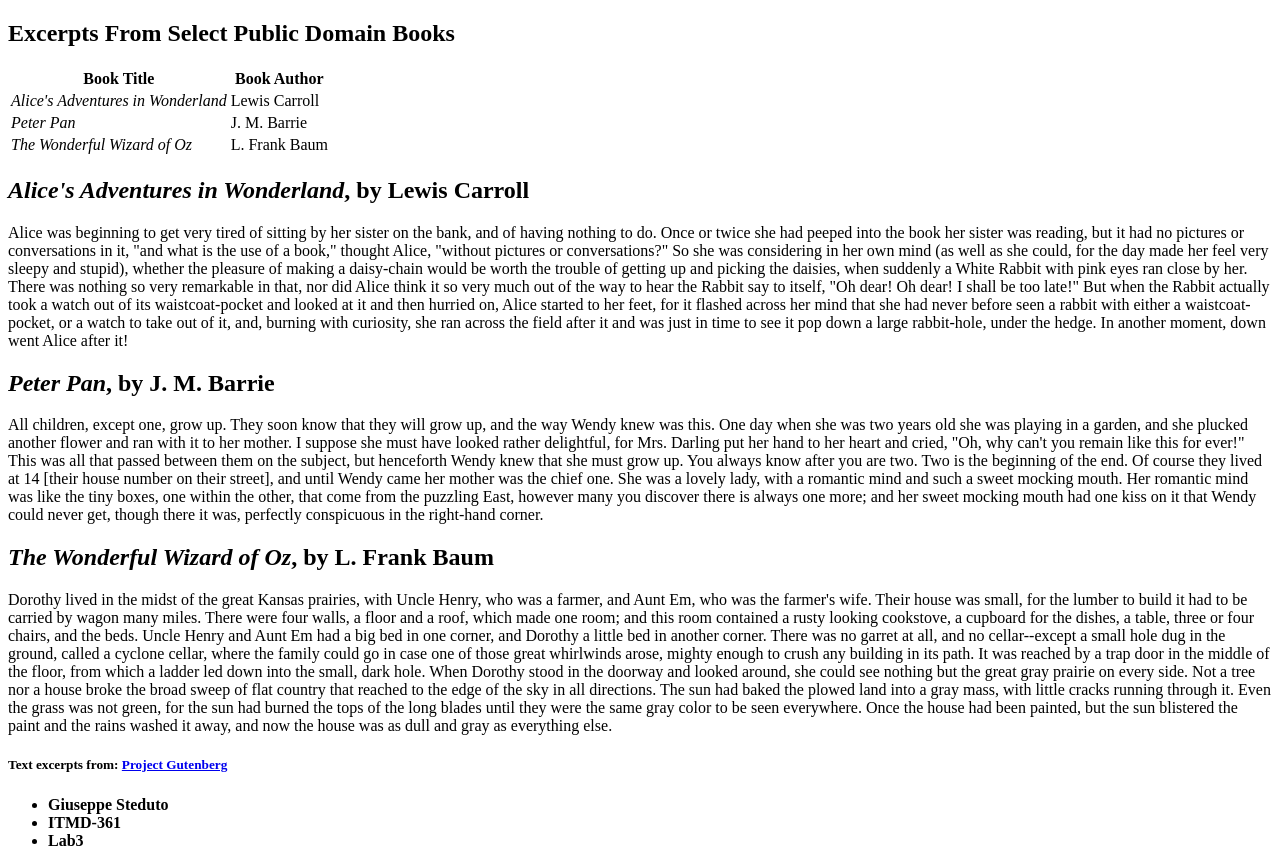
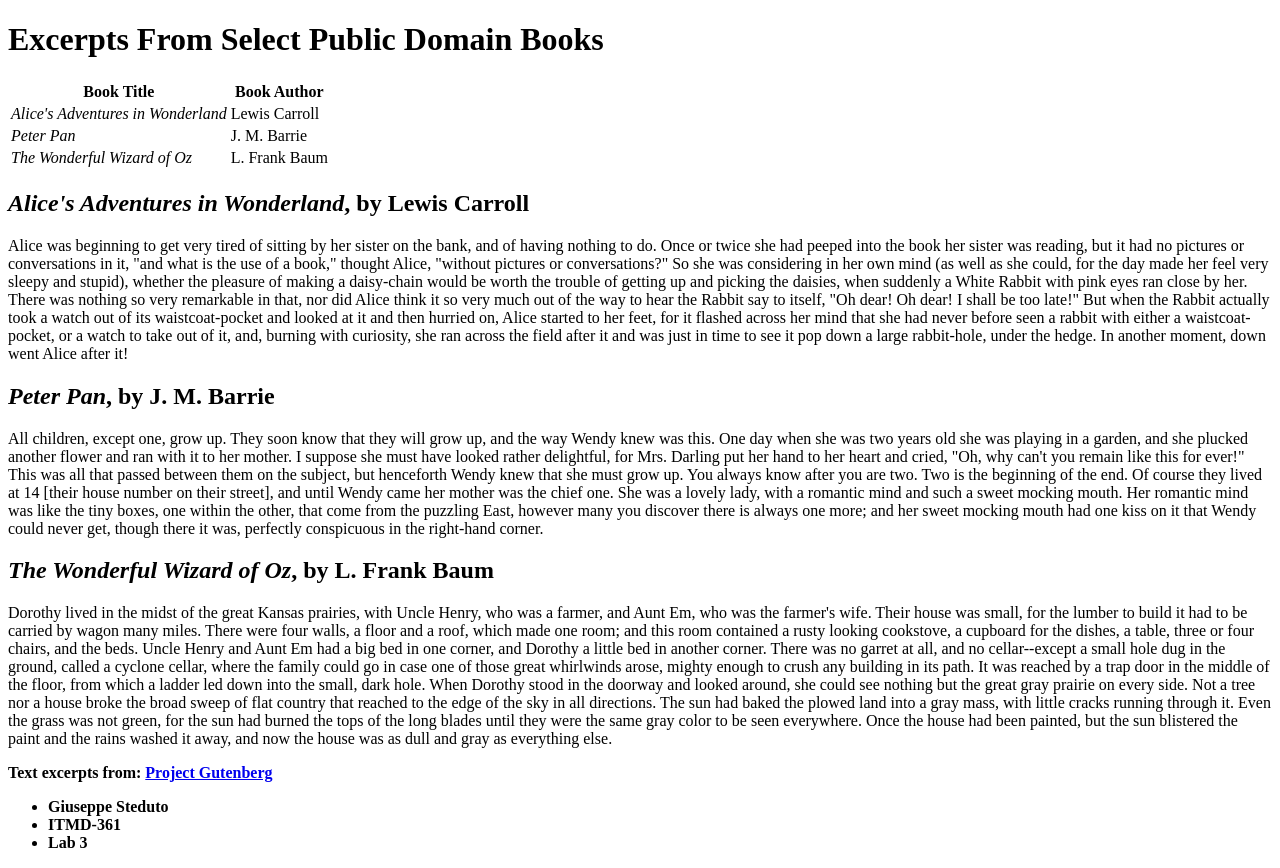
Before and after one commit to giuseppe-steduto/itmd361-fall2022-lab3, a plain HTML site: page index.html in a window 1280 px wide. Drawn offline with Linux system fonts and the light colour scheme.

Commit message:
Fix minor mistakes

```diff
--- a/index.html
+++ b/index.html
@@ -5,7 +5,7 @@
     <title> Excerpts From Select Public Domain Books </title>
 </head>
 <body>
-<h2>Excerpts From Select Public Domain Books</h2>
+<h1>Excerpts From Select Public Domain Books</h1>
 <table>
     <tr>
         <th>
@@ -40,8 +40,9 @@
 <p>All children, except one, grow up. They soon know that they will grow up, and the way Wendy knew was this. One day when she was two years old she was playing in a garden, and she plucked another flower and ran with it to her mother. I suppose she must have looked rather delightful, for Mrs. Darling put her hand to her heart and cried, "Oh, why can't you remain like this for ever!" This was all that passed between them on the subject, but henceforth Wendy knew that she must grow up. You always know after you are two. Two is the beginning of the end. Of course they lived at 14 [their house number on their street], and until Wendy came her mother was the chief one. She was a lovely lady, with a romantic mind and such a sweet mocking mouth. Her romantic mind was like the tiny boxes, one within the other, that come from the puzzling East, however many you discover there is always one more; and her sweet mocking mouth had one kiss on it that Wendy could never get, though there it was, perfectly conspicuous in the right-hand corner.</p>
 <h2><em>The Wonderful Wizard of Oz</em>, by L. Frank Baum</h2>
 <p>Dorothy lived in the midst of the great Kansas prairies, with Uncle Henry, who was a farmer, and Aunt Em, who was the farmer's wife. Their house was small, for the lumber to build it had to be carried by wagon many miles. There were four walls, a floor and a roof, which made one room; and this room contained a rusty looking cookstove, a cupboard for the dishes, a table, three or four chairs, and the beds. Uncle Henry and Aunt Em had a big bed in one corner, and Dorothy a little bed in another corner. There was no garret at all, and no cellar--except a small hole dug in the ground, called a cyclone cellar, where the family could go in case one of those great whirlwinds arose, mighty enough to crush any building in its path. It was reached by a trap door in the middle of the floor, from which a ladder led down into the small, dark hole. When Dorothy stood in the doorway and looked around, she could see nothing but the great gray prairie on every side. Not a tree nor a house broke the broad sweep of flat country that reached to the edge of the sky in all directions. The sun had baked the plowed land into a gray mass, with little cracks running through it. Even the grass was not green, for the sun had burned the tops of the long blades until they were the same gray color to be seen everywhere. Once the house had been painted, but the sun blistered the paint and the rains washed it away, and now the house was as dull and gray as everything else.</p>
-<h5> Text excerpts from: <a href="http://www.gutenberg.org"> Project Gutenberg </a>
-</h5>
+<p>
+    <strong>Text excerpts from: <a href="http://www.gutenberg.org"> Project Gutenberg </a></strong>
+</p>
 <ul>
     <li>
         <strong>Giuseppe Steduto</strong>
@@ -50,7 +51,7 @@
         <strong>ITMD-361</strong>
     </li>
     <li>
-        <strong>Lab3</strong>
+        <strong>Lab 3</strong>
     </li>
 </ul>
 </body>
```
